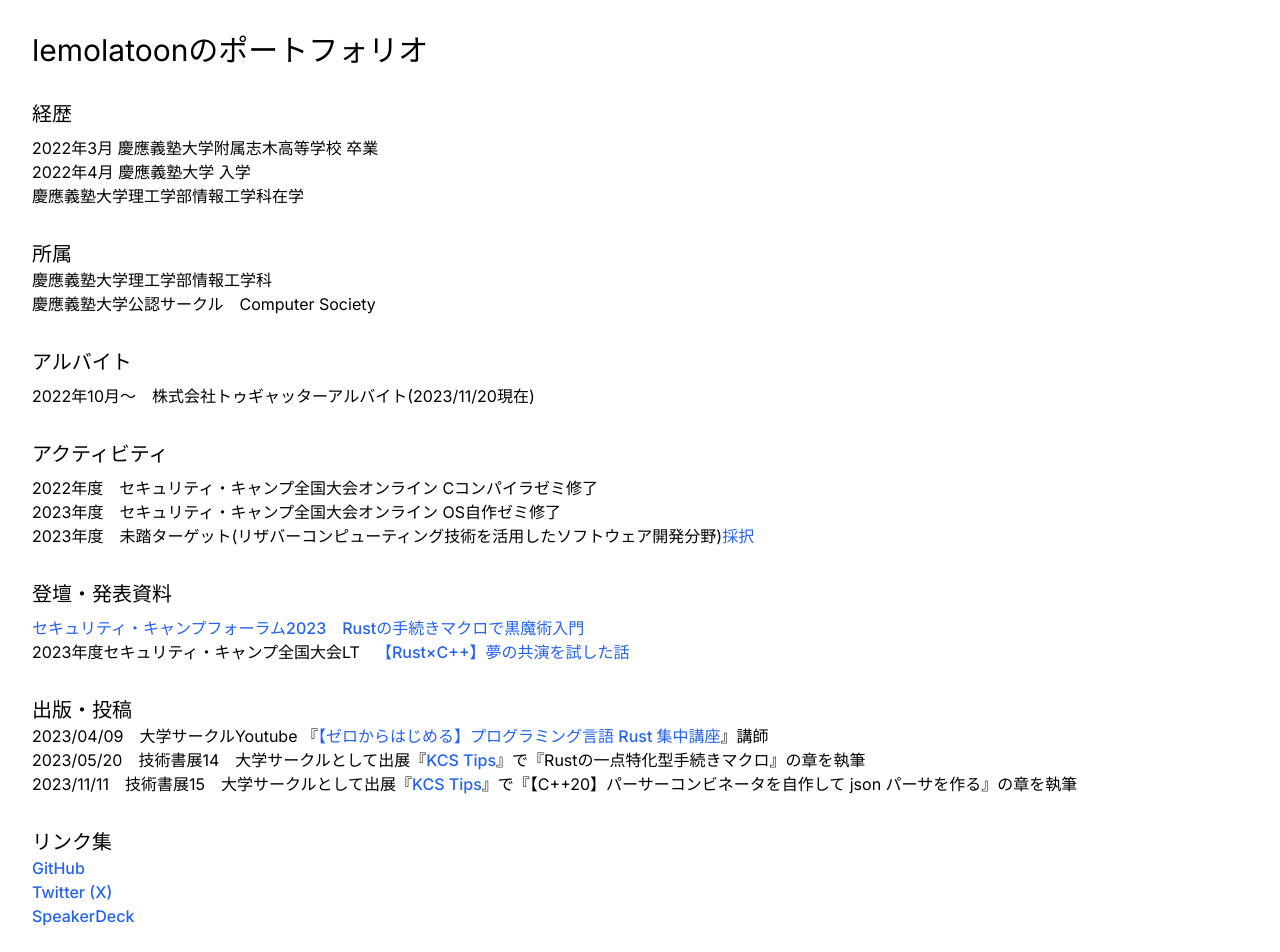
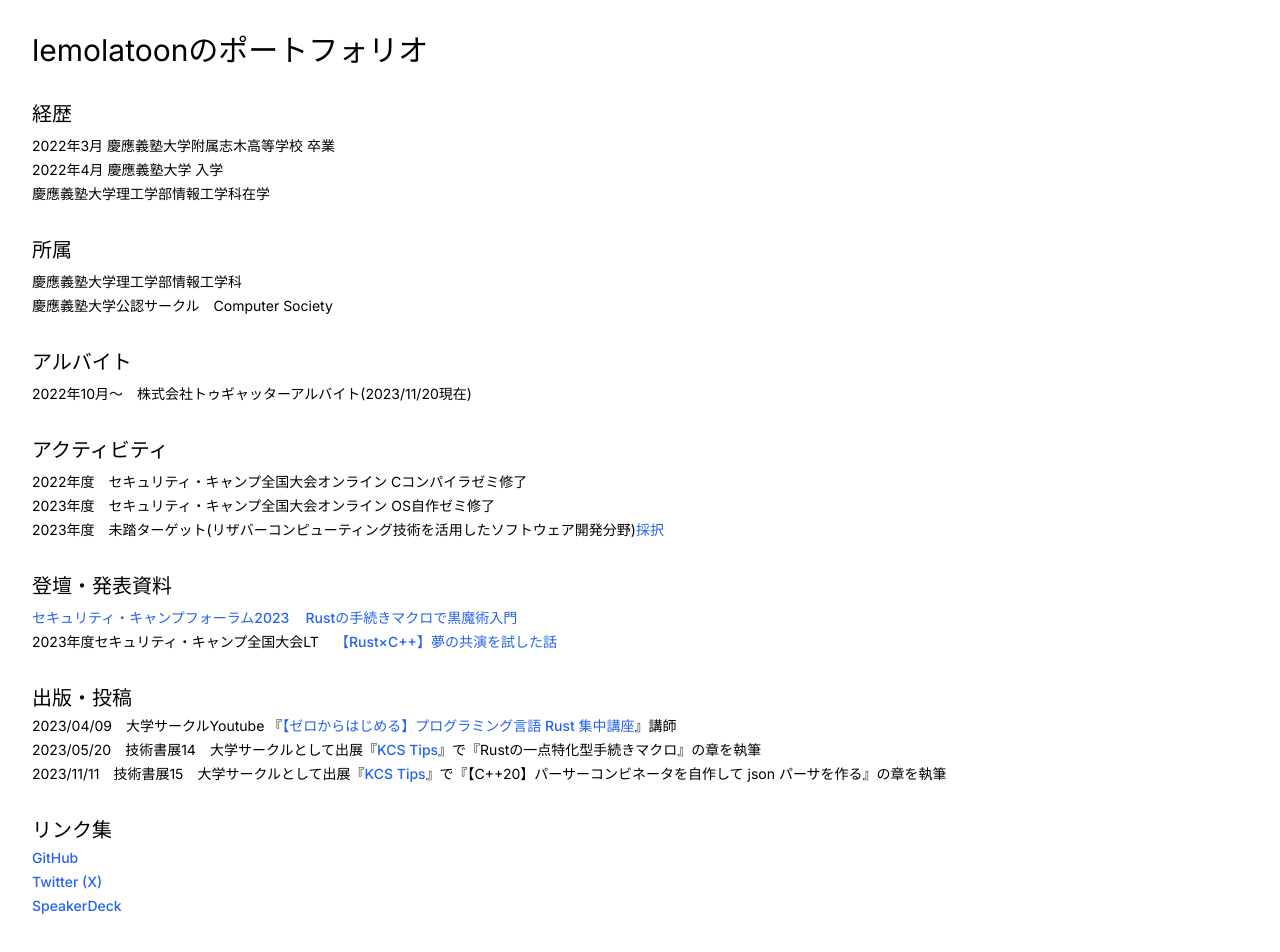
Before and after one commit to lemolatoon/lemolatoo.net, a Next.js app: page / in a window 1280 px wide. Shown: the top 952 px of the page. Built offline with nearby package versions, Linux system fonts and the light colour scheme.

Commit message:
make font-size sm and add mt-1 for li

```diff
--- a/src/app/page.tsx
+++ b/src/app/page.tsx
@@ -2,19 +2,19 @@
 
 export default function Home() {
   return (
-    <main>
+    <main className="text-sm">
       <div className="m-8">
         <h1 className="text-3xl">lemolatoonのポートフォリオ</h1>
         <h2 className="text-xl mt-8">経歴</h2>
         <ul className="mt-2">
-          <li>2022年3月 慶應義塾大学附属志木高等学校 卒業</li>
-          <li>2022年4月 慶應義塾大学 入学</li>
-          <li>慶應義塾大学理工学部情報工学科在学</li>
+          <li className="mt-1">2022年3月 慶應義塾大学附属志木高等学校 卒業</li>
+          <li className="mt-1">2022年4月 慶應義塾大学 入学</li>
+          <li className="mt-1">慶應義塾大学理工学部情報工学科在学</li>
         </ul>
         <h2 className="text-xl mt-8">所属</h2>
-        <ul>
-          <li>慶應義塾大学理工学部情報工学科</li>
-          <li>慶應義塾大学公認サークル　Computer Society</li>
+        <ul className="mt-2">
+          <li className="mt-1">慶應義塾大学理工学部情報工学科</li>
+          <li className="mt-1">慶應義塾大学公認サークル　Computer Society</li>
         </ul>
         <h2 className="text-xl mt-8">アルバイト</h2>
         <ul className="mt-2">
@@ -24,14 +24,14 @@
         </ul>
         <h2 className="text-xl mt-8">アクティビティ</h2>
         <ul className="mt-2">
-          <li>
+          <li className="mt-1">
             2022年度　セキュリティ・キャンプ全国大会オンライン
             Cコンパイラゼミ修了
           </li>
-          <li>
+          <li className="mt-1">
             2023年度　セキュリティ・キャンプ全国大会オンライン OS自作ゼミ修了
           </li>
-          <li>
+          <li className="mt-1">
             2023年度　未踏ターゲット(リザバーコンピューティング技術を活用したソフトウェア開発分野)
             <Link href="https://www.ipa.go.jp/jinzai/mitou/target/2023_reservoir/gaiyou_ky-2.html">
               採択
@@ -40,7 +40,7 @@
         </ul>
         <h2 className="text-xl mt-8">登壇・発表資料</h2>
         <ul className="mt-2">
-          <li>
+          <li className="mt-1">
             <div className="flex gap-4">
               <Link href="https://www.ipa.go.jp/jinzai/security-camp/2022/forum2023.html">
                 セキュリティ・キャンプフォーラム2023
@@ -50,7 +50,7 @@
               </Link>
             </div>
           </li>
-          <li>
+          <li className="mt-1">
             <div className="flex gap-4">
               <div>2023年度セキュリティ・キャンプ全国大会LT</div>
               <Link href="https://speakerdeck.com/lemolatoon/rust-x-c-plus-plus-meng-nogong-yan-woshi-sitahua">
@@ -61,21 +61,21 @@
         </ul>
         <h2 className="text-xl mt-8">出版・投稿</h2>
         <ul>
-          <li>
+          <li className="mt-1">
             2023/04/09　大学サークルYoutube 『
             <Link href="https://youtu.be/tw2WCjBTgRM?si=CBWu6p7P9j8fR7RK">
               【ゼロからはじめる】プログラミング言語 Rust 集中講座
             </Link>
             』講師
           </li>
-          <li>
+          <li className="mt-1">
             2023/05/20　技術書展14　大学サークルとして出展『
             <Link href="https://techbookfest.org/product/rs7c0J6iJJe3a0qVAMMtwR?productVariantID=aMUB5tpcs0fxHZAhvgkJbq">
               KCS Tips
             </Link>
             』で『Rustの一点特化型手続きマクロ』の章を執筆
           </li>
-          <li>
+          <li className="mt-1">
             2023/11/11　技術書展15　大学サークルとして出展『
             <Link href="https://techbookfest.org/product/15U934x7A5Ve9E7nxTSLDp?productVariantID=dmKSevFsUN8B1mpaBkpTtk">
               KCS Tips
@@ -86,13 +86,13 @@
         </ul>
         <h2 className="text-xl mt-8">リンク集</h2>
         <ul>
-          <li>
+          <li className="mt-1">
             <Link href="https://github.com/lemolatoon">GitHub</Link>
           </li>
-          <li>
+          <li className="mt-1">
             <Link href="https://twitter.com/lemolatoon1">Twitter (X)</Link>
           </li>
-          <li>
+          <li className="mt-1">
             <Link href="https://speakerdeck.com/lemolatoon">SpeakerDeck</Link>
           </li>
         </ul>
```
